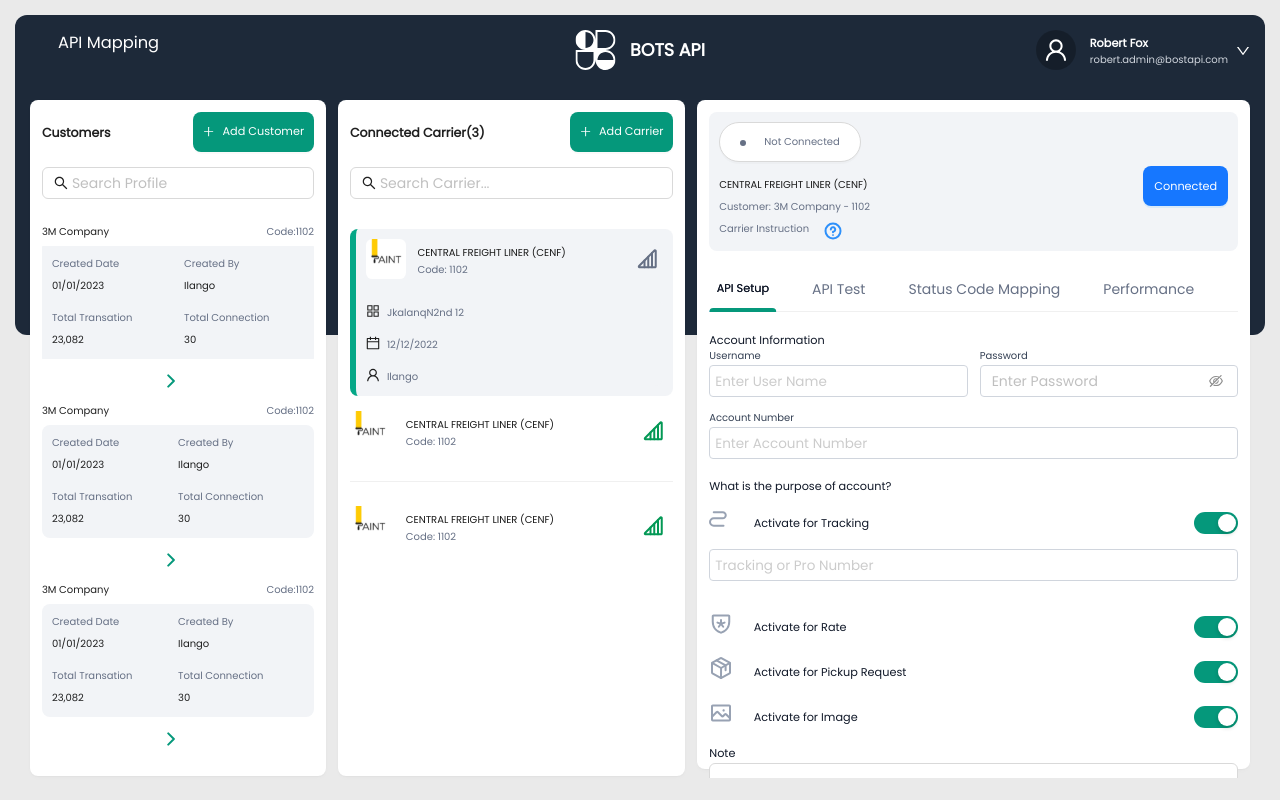
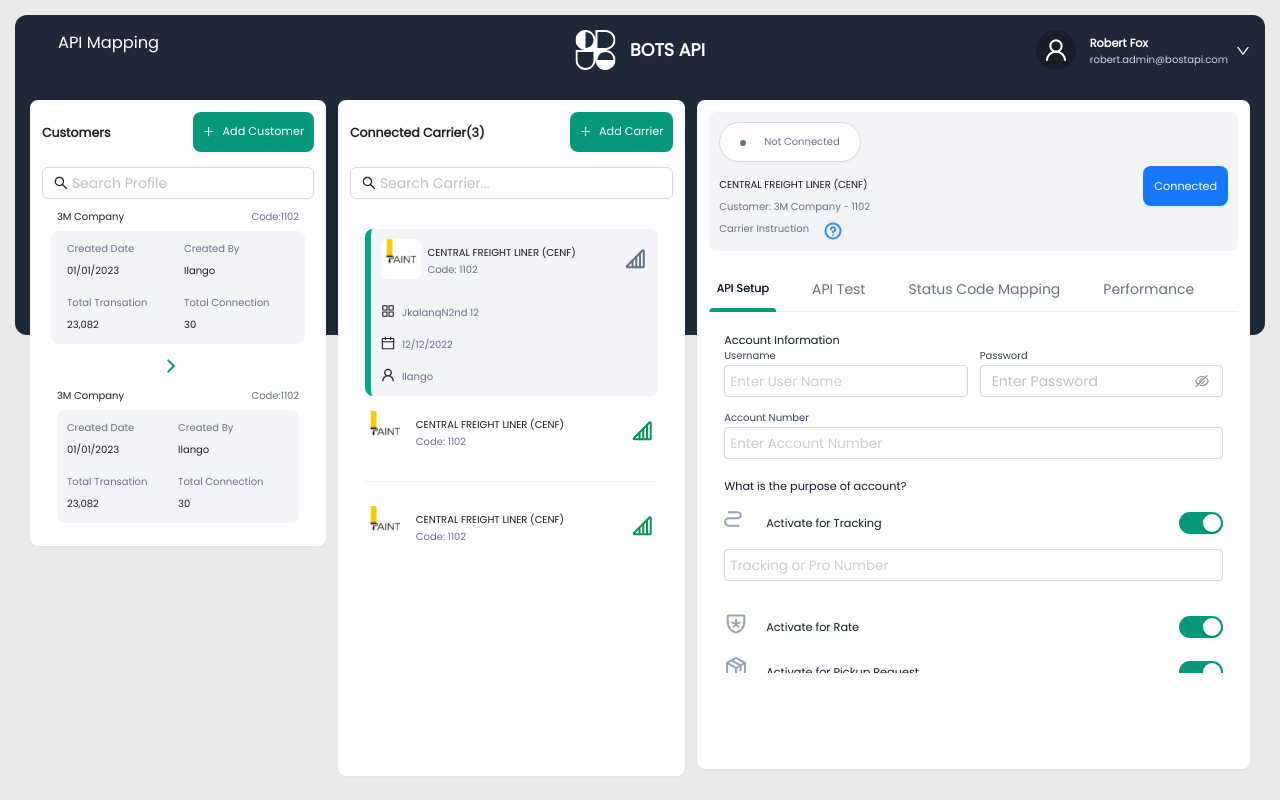
Before and after one commit to ursenthilmca/botsapi-1, a React (Create React App) app: page / in a window 1280 px wide. Built offline with nearby package versions, Linux system fonts and the light colour scheme; some icons are missing.

Commit message:
update the scroll bar

```diff
--- a/src/modules/api-mapping/api-mapping.js
+++ b/src/modules/api-mapping/api-mapping.js
@@ -29,6 +29,8 @@ import APITab from "./tabs/api-tab";
 import MappingTab from "./tabs/mapping-tab";
 import OthersTab from "./tabs/others-tab";
 import NewApiCarrier from "./new-api-carrier";
+import PerfectScrollbar from 'react-perfect-scrollbar';
+import 'react-perfect-scrollbar/dist/css/styles.css';
 
 
 import "./api-mapping.scss";
@@ -253,6 +255,8 @@ let ApiMapping = () => {
                                 </span>
                             </Col>
                             <div className="method-list-container page-scroll">
+                                <PerfectScrollbar style={{ maxHeight: '305px', overflowY: 'scroll !important', overflowX: 'hidden !important' }} className="px-15">
+
 
                                     <Row gutter={12} className="method-list ">
 
@@ -278,6 +282,7 @@ let ApiMapping = () => {
                                         ))}
 
                                     </Row>
+                                </PerfectScrollbar>
                             </div>
 
                         </Row>
--- a/src/modules/api-mapping/new-api-carrier.js
+++ b/src/modules/api-mapping/new-api-carrier.js
@@ -33,6 +33,10 @@ let NewApiCarrier = (props) => {
                 open={open}
                 key={placement}
                 className='new-api-carrier'
+                footer={<div className='d-flex justify-content-between'>
+                    <Button size={"large"} className="secondary-btn text-center w-20"  >Cancel</Button>
+                    <Button size={"large"} className="primary-btn w-20" >Next</Button>
+                </div>}
 
             >
                 <Row>
@@ -136,11 +140,8 @@ let NewApiCarrier = (props) => {
 
                 </Row>
 
-                <Divider />
-                <div className='d-flex justify-content-between'>
-                    <Button size={"large"} className="secondary-btn text-center w-20"  >Cancel</Button>
-                    <Button size={"large"} className="primary-btn w-20" >Next</Button>
-                </div>
+                {/* <Divider /> */}
+
 
 
             </Drawer>
--- a/src/modules/customer-setup/customer-setup.js
+++ b/src/modules/customer-setup/customer-setup.js
@@ -1,5 +1,5 @@
 import { Button, Card, Col, Divider, Input, Row, Tabs, Popover } from "antd";
-import React, { useState, useRef } from "react";
+import React, { useState, useRef, useEffect } from "react";
 import {
   PlusOutlined,
   SearchOutlined,
@@ -28,6 +28,9 @@ import AddCustomer from "./add-customer";
 import CustomerDetails from "./customer-details";
 import { useSelector } from "react-redux";
 import AddCarrier from "./add-carrier";
+import PerfectScrollbar from 'react-perfect-scrollbar';
+import 'react-perfect-scrollbar/dist/css/styles.css';
+
 
 
 
@@ -43,6 +46,8 @@ function CustomerSetup(props) {
   const selectedCard = useRef(null);
   const selectedCard1 = useRef(null);
   const selectedCard2 = useRef(null);
+  const myRef = useRef();
+
 
   let addCustomerHandler = () => {
     setAddCustomer(!addCustomer)
@@ -104,7 +109,20 @@ function CustomerSetup(props) {
       children: <PerformanceTabs />,
     },
   ]
+  useEffect(() => {
+    const x = myRef.current.offsetTop;
+    console.log(x);
+    if (open) {
+      setOpen(false);
+    } else if (open1) {
+      setOpen1(false);
+    } else if (open2) {
+      setOpen2(false);
 
+    }
+
+
+  }, [show])
 
   return (
     <div className="add-customer">
@@ -141,7 +159,11 @@ function CustomerSetup(props) {
                 <Input placeholder="Search Profile" prefix={<SearchOutlined />} />
               </Col>
             </Row>
-            <div className="page-scroll mt-15 ">
+            {/* <div className="page-scroll mt-15 "> */}
+            <div >
+              <PerfectScrollbar style={{ maxHeight: '335px', overflowY: 'scroll !important', overflowX: 'hidden !important' }} className="px-15">
+                {/* <div className="mr-25"> */}
+
                 <Row className="mt-10 un-selected-card " ref={selectedCard}>
                   <Col sm={24}>
                     <Row>
@@ -184,7 +206,7 @@ function CustomerSetup(props) {
                     <Row className="mt-15">
                       <Col
                         sm={24}
-                      className="d-flex justify-content-center pr-15 align-items-center">
+                        className="d-flex justify-content-center pr-15 align-items-center" ref={myRef}>
                         <Popover closable={true}
                           content={CustomerDetails} placement="right"
                           trigger="click"
@@ -197,7 +219,7 @@ function CustomerSetup(props) {
                         >
 
 
-                        <RightArrowIcon style={{ cursor: "pointer" }} onClick={addClassHandler} />
+                          <RightArrowIcon style={{ cursor: "pointer" }} onClick={addClassHandler} className="arrow-right" />
                         </Popover>
                       </Col>
                     </Row>
@@ -318,11 +340,13 @@ function CustomerSetup(props) {
                     </Row>
                   </Col>
                 </Row>
+                {/* </div > */}
 
 
+              </PerfectScrollbar>
+            </div>
 
-
-            </div>
+            {/* </div> */}
 
           </Card>
         </Col>
@@ -359,6 +383,8 @@ function CustomerSetup(props) {
               </Col>
             </Row>
             <div className="page-scroll mt-15" >
+              <PerfectScrollbar style={{ maxHeight: '335px', overflowY: 'scroll !important', overflowX: 'hidden !important' }} className="px-15">
+
 
                 <Row className="mt-15 selected-card">
                   <Col sm={24}>
@@ -449,6 +475,7 @@ function CustomerSetup(props) {
                     </Row>
                   </Col>
                 </Row>
+              </PerfectScrollbar>
             </div>
 
           </Card>
--- a/src/modules/customer-setup/customer-setup.scss
+++ b/src/modules/customer-setup/customer-setup.scss
@@ -1,5 +1,8 @@
 
 .customer-setup {
+  .ps__rail-x{
+    display: none !important;
+  }
 
   .cards-container {
     .ant-card-body {
@@ -69,7 +72,6 @@
   }
   .api-set-tab{
     height: calc(100vh - 350px);
-    overflow-y: scroll;
 
   }
   .api-test-tab{
@@ -77,8 +79,7 @@
 
   }
   .status-code-tab{
-    height: calc(100vh - 380px);
-    overflow-y: scroll;
+    height: calc(100vh - 300px);
   }
 }
 
--- a/src/modules/customer-setup/tabs/api-setup/api-setup-tabs.js
+++ b/src/modules/customer-setup/tabs/api-setup/api-setup-tabs.js
@@ -8,6 +8,9 @@ import { ReactComponent as ShieldIcon } from "../../../../assets/svg/shieldStar.
 import { ReactComponent as PackageIcon } from "../../../../assets/svg/package.svg";
 import { ReactComponent as ImageIcon } from "../../../../assets/svg/image.svg";
 import { useSelector } from "react-redux";
+import PerfectScrollbar from 'react-perfect-scrollbar';
+import 'react-perfect-scrollbar/dist/css/styles.css';
+
 
 const { TextArea } = Input;
 
@@ -24,7 +27,9 @@ function ApiSetupTabs() {
 
   return (
     <Fragment>
-      <div className="page-scroll api-set-tab" style={{ overflowX: "hidden" }}>
+
+      <div className="api-set-tab" style={{ overflowX: "hidden" }}>
+        <PerfectScrollbar style={{ maxHeight: '345px', overflowY: 'scroll !important', overflowX: 'hidden !important' }} className="px-15">
           <Row>
             <Col sm={24}>
               <PrimaryLabel>Account Information</PrimaryLabel>
@@ -130,8 +135,9 @@ function ApiSetupTabs() {
 
             </Col>
           </Row>
+        </PerfectScrollbar>
       </div>
-    </Fragment>
+    </Fragment >
   );
 }
 export default ApiSetupTabs;
--- a/src/modules/customer-setup/tabs/api-setup/api-test-tabs.js
+++ b/src/modules/customer-setup/tabs/api-setup/api-test-tabs.js
@@ -2,13 +2,18 @@ import { Col, Row } from "antd"
 import React, { Fragment } from "react"
 import { Select } from 'antd';
 import FormInput from "../../../../component/form-input/form-input";
+import PerfectScrollbar from 'react-perfect-scrollbar';
+import 'react-perfect-scrollbar/dist/css/styles.css';
+
 
 const { Option } = Select;
 
 let ApiTestTabs = () => {
     return (
         <Fragment>
-            <div className="page-scroll api-test-tab">
+            <div className=" api-test-tab">
+                <PerfectScrollbar style={{ maxHeight: '345px', overflowY: 'scroll !important', overflowX: 'hidden !important' }} className="px-15">
+
                     <Row gutter={12}>
                         <Col sm={12}>
                             <div className="ml-5">
@@ -99,6 +104,7 @@ let ApiTestTabs = () => {
                             </div>
                         </Col>
                     </Row>
+                </PerfectScrollbar>
             </div>
 
         </Fragment>
--- a/src/modules/customer-setup/tabs/api-setup/performance-tabs.js
+++ b/src/modules/customer-setup/tabs/api-setup/performance-tabs.js
@@ -8,13 +8,13 @@ import "react-circular-progressbar/dist/styles.css";
 
 
 
+
 import ProgressBar from '../../../../component/progress/progress-bar'
 let PerformanceTabs = () => {
     const percentage = 50;
 
     return (
         <Fragment>
-
             <Row gutter={12} className="justify-content-center">
 
                 <Col sm={12}>
--- a/src/modules/customer-setup/tabs/api-setup/status-code-tabs.js
+++ b/src/modules/customer-setup/tabs/api-setup/status-code-tabs.js
@@ -8,7 +8,8 @@ import { ReactComponent as EditIcon } from "../../../../assets/svg/edit.svg";
 import { ReactComponent as DeleteIcon } from "../../../../assets/svg/delete.svg";
 import SimpleTable from "../../../../component/Tables/simple-table";
 import { useSelector } from "react-redux";
-
+import PerfectScrollbar from 'react-perfect-scrollbar';
+import 'react-perfect-scrollbar/dist/css/styles.css';
 /* table data */
 const columns = [
     {
@@ -83,7 +84,8 @@ const data = [
 let StatusCodeTabs = () => {
     const show = useSelector(state => state.menubar.menuVisible)
     return (
-        <Fragment className="page-scroll status-code-tab">
+        <Fragment className="status-code-tab">
+            <PerfectScrollbar style={{ maxHeight: '305px', overflowY: 'scroll !important', overflowX: 'hidden !important' }} className="px-15">
 
                 <Row gutter={12} className="mb-20 align-items-center p-0 w-100 " >
                     <Col lg={show ? 14 : 16}>
@@ -99,6 +101,7 @@ let StatusCodeTabs = () => {
 
                 <SimpleTable columns={columns} data={data} />
 
+            </PerfectScrollbar>
 
         </Fragment>
     )
```
Lines whose indentation alone changed are shown as unchanged.
